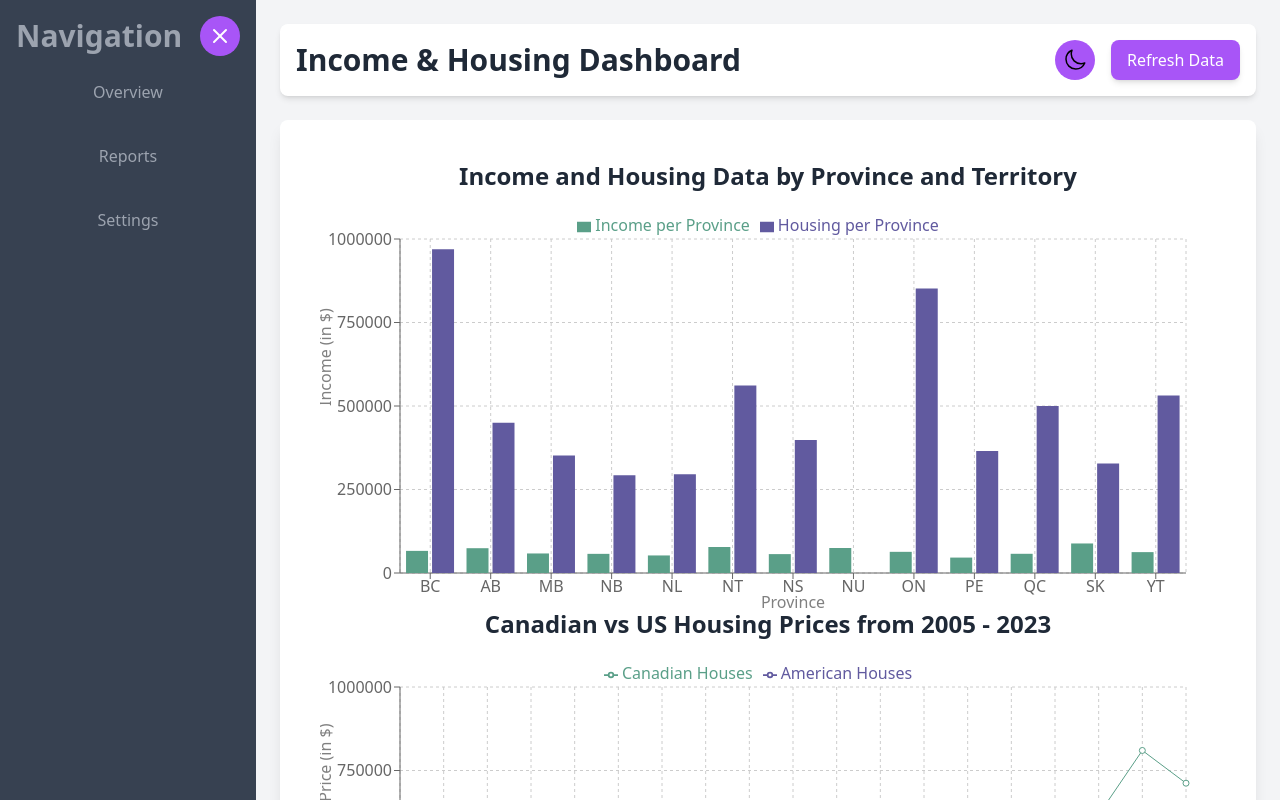
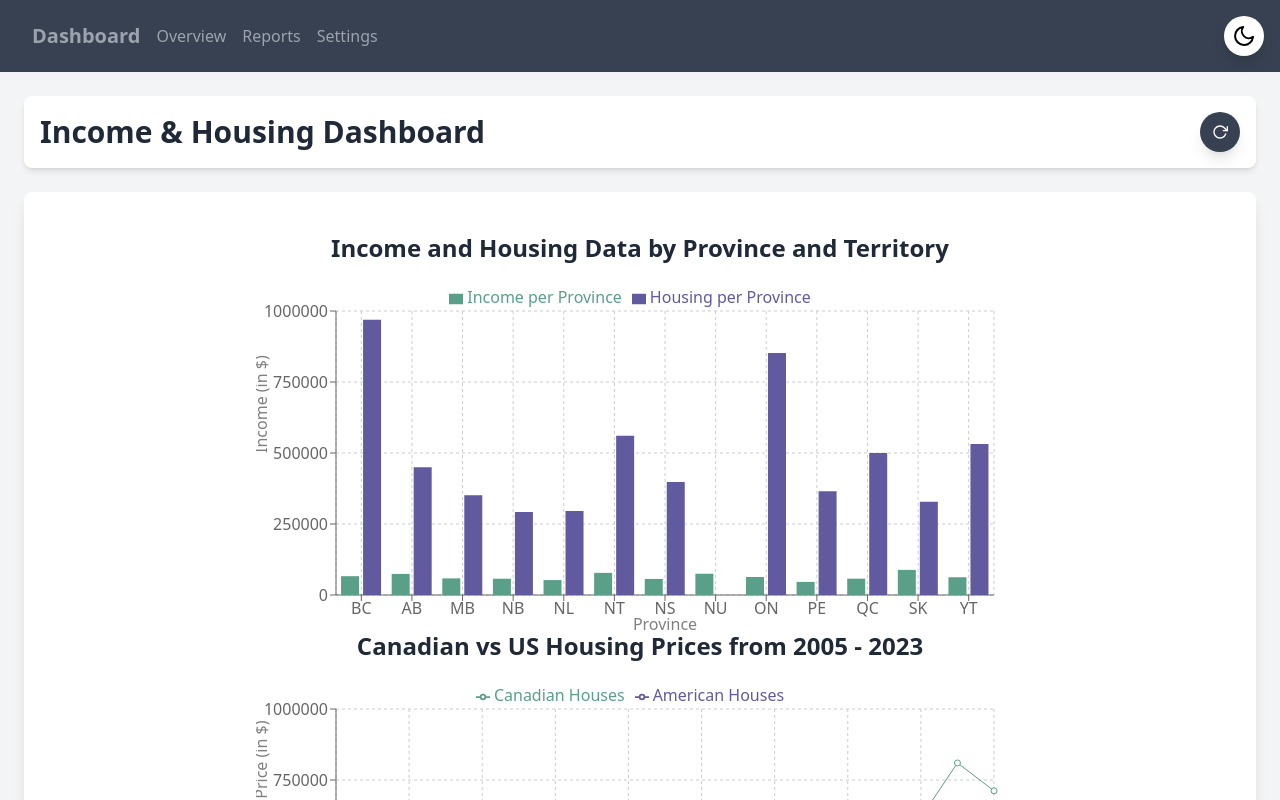
Before and after one commit to Abdul-RehmanCU/Canadian-Income-Analytics, a React (Create React App) app: page / in a window 1280 px wide. Shown: the top 800 px of the page. Built offline with nearby package versions, Linux system fonts and the light colour scheme.

Commit message:
changed dashboard

```diff
--- a/src/components/Dashboard.js
+++ b/src/components/Dashboard.js
@@ -1,12 +1,16 @@
 import React, { useState } from "react";
 import Header from "./Header";
 import DataVisualization from "./DataVisualization";
-import { FiMenu, FiX } from "react-icons/fi";
+import { FiMenu, FiSun, FiMoon } from "react-icons/fi";
+import SunIcon from "../assets/SunIcon.svg";
+import MoonIcon from "../assets/MoonIcon.svg";
+
 
 const Dashboard = () => {
   const [darkMode, setDarkMode] = useState(false);
   const [animated, setAnimated] = useState(false);
-  const [sidebarOpen, setSidebarOpen] = useState(true);
+  const [menuOpen, setMenuOpen] = useState(true);
+  const [refreshKey, setRefreshKey] = useState(0);
 
   const toggleDarkMode = () => {
     setAnimated(true);
@@ -16,42 +20,43 @@ const Dashboard = () => {
     }, 200);
   };
 
-  const toggleSidebar = () => {
-    setSidebarOpen(!sidebarOpen);
+  const toggleMenu = () => {
+    setMenuOpen(!menuOpen);
+  };
+  const refreshData = () => {
+    setRefreshKey((prevKey) => prevKey + 1);
   };
 
   return (
-    <div className={`${darkMode ? "dark" : ""} flex min-h-screen bg-gray-100 dark:bg-gray-900 text-gray-800 dark:text-gray-100`}>
-    {/* Sidebar */}
-    <aside
-      className={`${
-        sidebarOpen ? "w-64" : "w-20"
-      } bg-gray-700 dark:bg-gray-800 text-gray-400 dark:text-white p-4 flex flex-col items-center transition-all duration-300 h-screen fixed md:relative z-10`}
-    >
-      <div className="flex justify-between items-center w-full mb-6">
-        {sidebarOpen && <h2 className="text-xl md:text-3xl font-bold transition duration 600">Navigation</h2>}
+    <div className={`${darkMode ? "dark" : ""} min-h-screen bg-gray-100 dark:bg-gray-900 text-gray-800 dark:text-gray-100 animate-fade-in`}>
+      {/* Top Navbar */}
+      <header className="w-full bg-gray-700 dark:bg-gray-800 text-gray-400 dark:text-white p-4 flex justify-between items-center">
+        {/* Navigation Title */}
+        <div className="flex items-center space-x-4">
+          <button onClick={toggleMenu} className="md:hidden text-white">
+            <FiMenu className="w-6 h-6" />
+          </button>
+          <span className="text-gray-400 font-bold text-xl dark:text-white transition duration-200">Dashboard</span>
+          <nav className={`flex space-x-4 ${menuOpen ? "flex" : "hidden"} md:flex`}>
+            <a href="#" className="hover:text-white transition duration-200 dark:hover:text-gray-500 hover:scale-125">Overview</a>
+            <a href="#" className="hover:text-white transition duration-200 dark:hover:text-gray-500 hover:scale-125">Reports</a>
+            <a href="#" className="hover:text-white transition duration-200 dark:hover:text-gray-500 hover:scale-125">Settings</a>
+          </nav>
+        </div>
         <button
-          onClick={toggleSidebar}
-          className="p-2 rounded-full bg-purple-500 dark:bg-purple-800 text-white hover:bg-purple-600 dark:hover:bg-purple-900 transition duration-200"
-          aria-label="Toggle Sidebar"
+          onClick={toggleDarkMode}
+          className={`p-2 rounded-full bg-white dark:bg-gray-500 shadow-lg text-black dark:text-white hover:scale-125 transition duration-300 ${animated ? "animate-icon-flip" : ""}`}
+          aria-label="Toggle Dark Mode"
         >
-          {sidebarOpen ? <FiX className="w-6 h-6" /> : <FiMenu className="w-6 h-6" />}
+          {darkMode ? <FiSun className="w-6 h-6" /> : <FiMoon className="w-6 h-6" />}
         </button>
-      </div>
-
-        {/* Navigation Links */}
-        <nav className="flex flex-col space-y-4 md:space-y-10">
-          <button className="text-gray-400 hover:text-white transition duration-200">Overview</button>
-          <button className="text-gray-400 hover:text-white transition duration-200">Reports</button>
-          <button className="text-gray-400 hover:text-white transition duration-200">Settings</button>
-        </nav>
-      </aside>
+      </header>
 
       {/* Main Content */}
-      <main className="flex-1 p-4 md:p-6 space-y-6 bg-gray-100 dark:bg-gray-900">
-        <Header darkMode={darkMode} toggleDarkMode={toggleDarkMode} animated={animated} />
+      <main className="p-6 space-y-6 dark:bg-gray-700 animate-slide-in-up">
+        <Header refreshData={refreshData} />
         <section className="bg-white dark:bg-gray-800 p-4 md:p-6 rounded-lg shadow-lg animate-slide-in-up">
-          <DataVisualization darkMode={darkMode} />
+          <DataVisualization key={refreshKey} darkMode={darkMode} />
         </section>
       </main>
     </div>
--- a/src/components/DataVisualization.js
+++ b/src/components/DataVisualization.js
@@ -18,9 +18,10 @@ const CustomTooltip = ({ active, payload, label }) => {
 
 const DataVisualization = ({ darkMode }) => {
   return (
-    <div className="p-4">
+    <div className="p-4 mx-auto max-w-screen-lg w-full">
       <h2 className="text-center text-2xl font-semibold mb-4 dark:text-white">Income and Housing Data by Province and Territory</h2>
-      <ResponsiveContainer width="100%" height={400}>
+      <div className="w-full max-w-3xl mx-auto">
+        <ResponsiveContainer width="100%" height={350}>
           <BarChart
             data={incomeData}
             margin={{
@@ -39,9 +40,11 @@ const DataVisualization = ({ darkMode }) => {
             <Bar animationDuration={1700} animationEasing="ease-out" dataKey="hs" name="Housing per Province" fill="#615a9f" />
           </BarChart>
         </ResponsiveContainer>
+      </div>
 
       <h2 className="text-center text-2xl font-semibold mb-4 dark:text-white">Canadian vs US Housing Prices from 2005 - 2023</h2>
-      <ResponsiveContainer width="100%" height={400}>
+      <div className="w-full max-w-3xl mx-auto">
+        <ResponsiveContainer width="100%" height={350}>
           <LineChart
             data={housingData}
             margin={{
@@ -61,6 +64,7 @@ const DataVisualization = ({ darkMode }) => {
           </LineChart>
         </ResponsiveContainer>
       </div>
+    </div>
   );
 };
 
--- a/src/components/Header.js
+++ b/src/components/Header.js
@@ -1,25 +1,34 @@
-import React from "react";
-import SunIcon from "../assets/SunIcon.svg";
-import MoonIcon from "../assets/MoonIcon.svg";
+import React, { useState } from "react";
+import { FiRefreshCw } from "react-icons/fi";
+import { FiRotateCw } from "react-icons/fi";
 
-const Header = ({darkMode, toggleDarkMode, animated}) => {
+
+const Header = ({darkMode, toggleDarkMode, animated, refreshData}) => {
+  const[loading, setLoading] = useState(false);
+  const handleRefreshClick = () => {
+    setLoading(true)
+    setTimeout(() =>{
+      refreshData()
+      setLoading(false)
+    }, 200)
+  }
+
+
   return (
     <header className="bg-white dark:bg-gray-800 dark:text-white p-4 rounded-lg shadow-md flex justify-between items-center animate-fade-in">
       <h1 className="text-3xl font-semibold">Income & Housing Dashboard</h1>
       <div className="flex space-x-4 items-center">
       <button
-            onClick={toggleDarkMode}
-            className="p-2 rounded-full bg-purple-500 dark:bg-purple-800 text-white hover:bg-purple-600 dark:hover:bg-purple-900 transition duration-200"
-            aria-label="Toggle Dark Mode"
-          >
-            <img
-              src={darkMode ? SunIcon : MoonIcon}
-              alt={darkMode ? "Switch to light mode" : "Switch to dark mode"}
-              className={`w-5 h-5 md:w-6 md:h-6 ${animated ? "animate-icon-flip" : ""}`}
-            />
-          </button>
-
-          <button className="bg-purple-500 dark:bg-purple-800 text-white px-4 py-2 rounded-lg shadow-md hover:bg-purple-600 dark:hover:bg-purple-900 transition duration-200">Refresh Data</button>
+          onClick={handleRefreshClick}
+          disabled={loading}
+          className={`flex items-center justify-center w-10 h-10 rounded-full bg-gray-700 dark:bg-gray-500 shadow-lg text-white dark:text-white hover:scale-125 transition duration-200 ${loading ? "animate-spin" : ""}`}
+        >
+          {loading ? (
+            <FiRefreshCw className="w-5 h-5 animate-spin" />
+          ) : (
+            <span><FiRotateCw /></span>
+          )}
+        </button>
       </div>
     </header>
   );
--- a/src/data.js
+++ b/src/data.js
@@ -34,5 +34,6 @@ export const housingData =[
     {year: 2021, CDN: 618000, US: 419000},
     {year: 2022, CDN: 810000, US: 501000},
     {year: 2023, CDN: 712000, US: 496000},
-
 ]
+/* https://tradingeconomics.com/canada/average-house-prices */
+/* https://tradingeconomics.com/united-states/average-house-prices */
```
Lines whose indentation alone changed are shown as unchanged.
